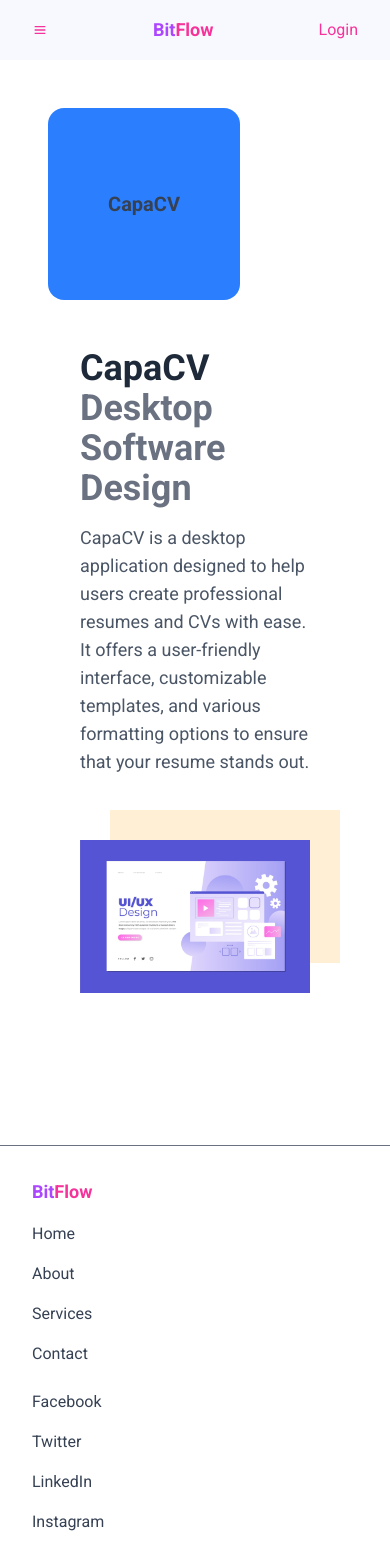
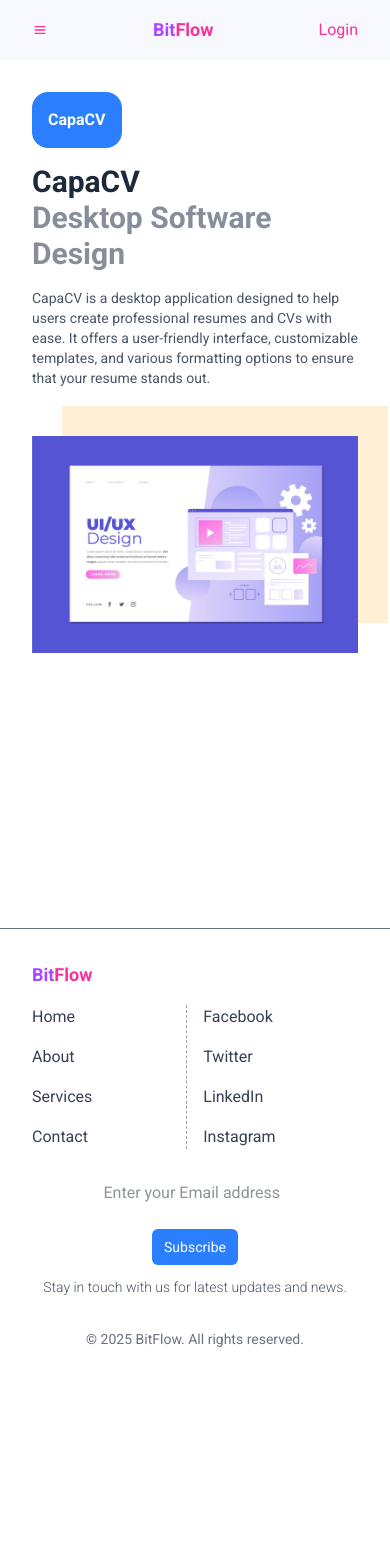
Before and after one commit to ArifMiah07/bit-flow, a React (Vite) app: page /our-works in a window 390 px wide. Shown: the top 1568 px of the page. After the commit the page ends 1381 px from the top, so only its background shows below. Built offline with nearby package versions, Linux system fonts and the light colour scheme.

Commit message:
<improvments-branch> improved responsivness and text size, align

```diff
--- a/src/components/home/ContactSection.tsx
+++ b/src/components/home/ContactSection.tsx
@@ -4,18 +4,19 @@ export default function ContactSection() {
   return (
     <section className="w-full h-full flex flex-col items-center justify-center  p-12 bg-[#3e83fe] mt-6 lg:mt-12 ">
       <div className="flex flex-col item-center justify-center w-full h-full gap-4 p-4 ">
-        <h1 className="text-5xl font-bold text-white text-center ">
+        <h1 className="text-3xl md:text-4xl lg:text-5xl font-bold text-white text-center ">
           Lets Discuss your Project
         </h1>
-        <p className="text-center text-white text-md md:text-lg lg:text-xl font-light">
+        <p className="text-center text-white text-sm md:text-lg lg:text-xl font-light">
           We are here to help you with your project. Whether you have a
           question, need a quote, <br /> or just want to chat, feel free to
           reach out to us. We look forward to hearing from you!
         </p>
       </div>
       <div className="flex flex-col items-center justify-center w-full ">
-        <Link to={"/get-started"}>
-          <button className="bg-white text-left text-gray-800 text-lg font-bold px-6 py-3 rounded-sm">
+        <Link to={"/"}>
+          <button className="bg-white text-left text-gray-800 text-sm md:text-md lg:text-lg font-bold
+          px-3 py-1 md:px-4 md:py-2 lg:px-6 lg:py-3 rounded-sm">
             Get Started
           </button>
         </Link>
--- a/src/components/home/TestimonialSection.tsx
+++ b/src/components/home/TestimonialSection.tsx
@@ -3,8 +3,8 @@ export default function TestimonialSection() {
     <section className="flex flex-col items-center justify-center my-6 lg:my-12">
       {/* text */}
       <div className=" flex flex-col items-center justify-center w-full my-6 lg:my-12 ">
-        <h3 className="text-md text-purple-500 font-medium uppercase my-6 ">Testimonial</h3>
-        <h1 className="text-5xl font-bold text-gray-900 ">
+        <h3 className="text-md text-purple-500 font-medium uppercase  my-4 md:my-6 ">Testimonial</h3>
+        <h1 className=" text-3xl md:text-4xl lg:text-5xl text-center font-bold text-gray-900 ">
           Clients Feedback
         </h1>
       </div>
@@ -32,12 +32,12 @@ export default function TestimonialSection() {
         </div>
       </div>
       <div className="flex flex-col items-center justify-center w-full p-4">
-        <p className="text-md text-gray-600 font-light text-center w-full lg:w-1/2 p-4">
+        <p className="text-sm  md:text-md text-gray-600 font-light text-center w-full lg:w-1/2 p-4">
             "Working with this team has been a game-changer for our business. Their
             creativity and attention to detail are unmatched. We couldn't be happier
             with the results!"
         </p>
-        <h3 className="text-lg font-semibold text-gray-800">David Smith</h3>
+        <h3 className="text-md md:text-lg font-semibold text-gray-800">David Smith</h3>
       </div>
       <div className="flex flex-row items-center justify-center gap-2 w-full p-4 ">
         {
--- a/src/components/home/WhyUsSection.tsx
+++ b/src/components/home/WhyUsSection.tsx
@@ -7,12 +7,12 @@ export default function WhyUsSection() {
     <section className="w-full h-full flex flex-col justify-center items-center bg-purple-50 p-4">
       {/* heading */}
       <div className=" flex justify-center w-full my-6 lg:my-12">
-        <h1 className="text-5xl font-bold text-gray-900 ">
+        <h1 className="text-center text-3xl md:text-4xl lg:text-5xl font-bold text-gray-900 ">
           Why We Are Different
         </h1>
       </div>
       <div className="w-full h-full flex flex-col lg:flex-row  justify-center">
-        <div className="flex flex-col items-center justify-center gap-6 w-full lg:w-1/2 p-4">
+        <div className="flex flex-col items-start lg:items-center lg:justify-start lg:justify-center gap-6 w-full lg:w-1/2 p-4">
           {info?.map((item: IInfo, index: number) => (
             <div className="flex flex-row items-center justify-center gap-4 " key={index}>
               {/* logo */}
@@ -21,8 +21,8 @@ export default function WhyUsSection() {
               </div>
               <div className="flex flex-col items-start justify-center gap-1 ">
                 {/* text */}
-                <h1 className="text-xl font-md text-gray-700">{item.heading || "heading"}</h1>
-                <p className="font-light text-gray-600  ">{item.description || "description"}</p>
+                <h1 className=" text-md md:text-lg lg:text-xl font-md text-gray-700">{item.heading || "heading"}</h1>
+                <p className=" text-sm md:text-md lg:text-[16px] font-light text-gray-600  ">{item.description || "description"}</p>
               </div>
             </div>
           ))}
--- a/src/index.css
+++ b/src/index.css
@@ -47,6 +47,22 @@ body {
   border-radius: 75% 25% 75% 25% / 45% 55% 45% 55%;
 }
 
+
+@keyframes slideArrow {
+  0% {
+    transform: translateX(0);
+  }
+  100% {
+    transform: translateX(-5px);
+  }
+}
+
+.element:hover {
+  animation: slideArrow 1 0.3s ease-in-out forwards;
+}
+
+
+
 @media screen and (max-width: 768px) {
   .working-image {
     box-shadow: 20px -20px papayawhip;
--- a/src/lib/constants/services.ts
+++ b/src/lib/constants/services.ts
@@ -1,6 +1,6 @@
 //
 export const titleContainerStyle = 'flex flex-col items-center justify-center gap-4 w-full p-4'
 
-export const titleStyle = 'font-bold text-5xl text-gray-800'
+export const titleStyle = 'font-bold text-3xl md:4xl lg:text-5xl text-gray-800'
 
-export const subTitleStyle = 'text-lg font-medium text-gray-700'
+export const subTitleStyle = 'text-sm md:text-md lg:text-lg font-medium text-gray-700'
--- a/src/pages/OurWorksPage/OurWorksPage.tsx
+++ b/src/pages/OurWorksPage/OurWorksPage.tsx
@@ -2,24 +2,24 @@ import projectImg from "../../assets/project.jpg";
 
 export default function OurWorksPage() {
   return (
-    <section className=" min-h-screen mx-auto mb-6 lg:mb-12 flex flex-col lg:flex-row justify-between gap-4 p-12 ">
+    <section className=" min-h-screen mx-auto mb-6 lg:mb-12 flex flex-col lg:flex-row justify-between gap-4 p-8 lg:p-12 ">
       <div className="grid grid-cols-1 lg:grid-cols-12 gap-4 w-full ">
-        <div className="col-span-2">
-          <div className="flex flex-col items-center justify-center w-48 h-48 bg-blue-500 rounded-2xl ">
-            <h1 className="text-xl font-bold text-gray-700 ">CapaCV</h1>
+        <div className="col-span-1">
+          <div className="flex flex-col items-center justify-center w-fit h-fit p-4 bg-blue-500 rounded-2xl ">
+            <h1 className="text-md md:text-lg lg:text-xl font-bold text-white ">CapaCV</h1>
           </div>
         </div>
-        <div className="hidden w-2 h-full md:flex border-r border-dashed border-gray-600"></div>
-        <div className="col-span-9 flex flex-col items-center justify-center gap-6 p-4">
+        <div className="col-span-1 hidden w-full h-full md:flex border-r border-dashed border-gray-600"></div>
+        <div className="col-span-10 flex flex-col items-center justify-center lg:gap-6 lg:p-4">
           {/* text */}
-          <div className="flex flex-col lg:flex-row items-start justify-center gap-4 p-4 w-full">
+          <div className="flex flex-col lg:flex-row items-start justify-center lg:gap-4 lg:p-4 w-full">
             <div>
-              <h1 className="text-4xl font-bold text-gray-800 mb-4">
+              <h1 className="text-3xl md:text-4xl lg:text-5xl font-bold text-gray-800 mb-4">
                 CapaCV
                 <br />
-                <span className="text-gray-500"> Desktop Software Design</span>
+                <span className="text-3xl md:text-4xl lg:text-5xl opacity-80 text-gray-500"> Desktop Software Design</span>
               </h1>
-              <p className="text-lg text-gray-600">
+              <p className="text-sm md:text-md lg:text-lg text-gray-600">
                 CapaCV is a desktop application designed to help users create
                 professional resumes and CVs with ease. It offers a
                 user-friendly interface, customizable templates, and various
--- a/src/pages/shared/Footer.tsx
+++ b/src/pages/shared/Footer.tsx
@@ -17,7 +17,8 @@ export default function Footer() {
       {/* nav links */}
       <div className="w-full h-full flex flex-col lg:flex-row items-center justify-start gap-6">
         {/* menu */}
-        <div className="w-full">
+        <div className="w-full h-full flex flex-row item-center justify-between gap-4">
+          <div className="w-full border-r border-dashed border-gray-400">
             <ul className="flex flex-col items-start justify-start gap-4">
               <li className="text-md text-gray-700 font-normal">
                 <Link to="/">Home</Link>
@@ -71,25 +72,33 @@ export default function Footer() {
               </li>
             </ul>
           </div>
+        </div>
         {/* stay in touch */}
         <div className="w-full flex flex-col gap-3">
           <div className="md:border md:border-blue-500 md:rounded-md flex flex-col md:flex-row items-center justify-between gap-4">
             <input
-            className="outline-none  px-4 py-2 rounded-xl"
+              className=" md:outline-none  px-4 py-2 rounded-xl"
               placeholder="Enter your Email address"
               type="email"
               name=""
               id=""
             />
-          <button className="bg-blue-500 cursor-pointer text-white px-4 py-2 rounded-md">
+            <button className="bg-blue-500 cursor-pointer text-white text-sm px-3 py-2 md:text-md md:px-4 md:py-3 rounded-md">
               Subscribe
             </button>
           </div>
-          <p className="text-md text-gray-600 font-light">
+          <p className="text-sm md:text-md text-center lg:text-left text-gray-600 font-light">
             Stay in touch with us for latest updates and news.
           </p>
         </div>
       </div>
+      <footer className="w-full text-center mt-4 text-gray-500 text-sm">
+        &copy; {new Date().getFullYear()}{" "}
+        <span>
+          <Link to={"/"}>BitFlow</Link>
+        </span>
+        . All rights reserved.
+      </footer>
     </section>
   );
 }
--- a/src/pages/shared/NavBar.tsx
+++ b/src/pages/shared/NavBar.tsx
@@ -2,15 +2,18 @@ import { BiMenu } from "react-icons/bi";
 import { Link } from "react-router-dom";
 
 export default function NavBar() {
+  // menu data :todo: move them into lib or constants file
+  const menu: string[] = ["Home", "About Us", "Our Works", "Contact"];
 
-
-    // menu data :todo: move them into lib or constants file
-  const menu : string[] = ["Home", "About Us", "Our Works", "Contact"];
-  // /our-works
-  // /about-us
-
-  const navLinks = menu.map((item : string, indx : number) => (
-    <Link key={indx} className="" to={`${item?.toLowerCase().trim() === 'home'? '/' : item?.trim()?.toLowerCase()?.split(" ")?.join("-")}`}>
+  const navLinks = menu.map((item: string, indx: number) => (
+    <Link
+      key={indx}
+      className=""
+      to={`${
+        item?.toLowerCase().trim() === "home"
+          ? "/"
+          : item?.trim()?.toLowerCase()?.split(" ")?.join("-")
+      }`}>
       <li className="text-md text-gray-700 font-normal ">{item}</li>
     </Link>
   ));
@@ -25,8 +28,14 @@ export default function NavBar() {
       </div>
       {/* logo */}
       <div className="flex items-center justify-center">
-        <span className="text-lg md:text-2xl lg:text-3xl text-purple-500 font-bold">Bit</span>
-        <span className="text-lg md:text-2xl lg:text-3xl text-pink-500 font-bold">Flow</span>
+        <Link to={"/"}>
+          <span className="text-lg md:text-2xl lg:text-3xl text-purple-500 font-bold">
+            Bit
+          </span>
+          <span className="text-lg md:text-2xl lg:text-3xl text-pink-500 font-bold">
+            Flow
+          </span>
+        </Link>
       </div>
       {/* menu */}
       <div className="hidden w-full md:flex items-center justify-center">
```
Also changed, not shown: src/components/home/HeroSection.tsx (+8 -7 lines), src/components/home/ServicesSection.tsx (+6 -6 lines), src/pages/AboutPage/AboutPage.tsx (+8 -8 lines). Lines whose indentation alone changed are shown as unchanged.
